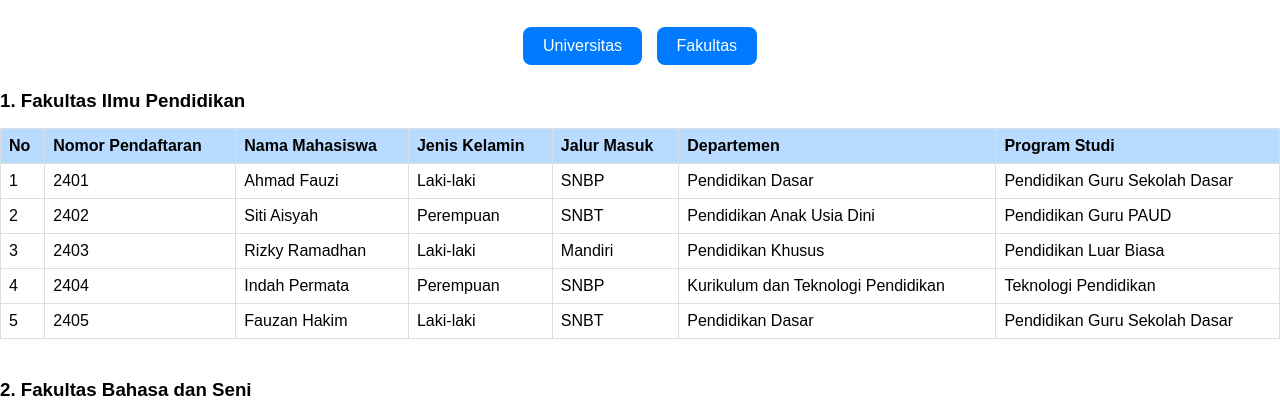
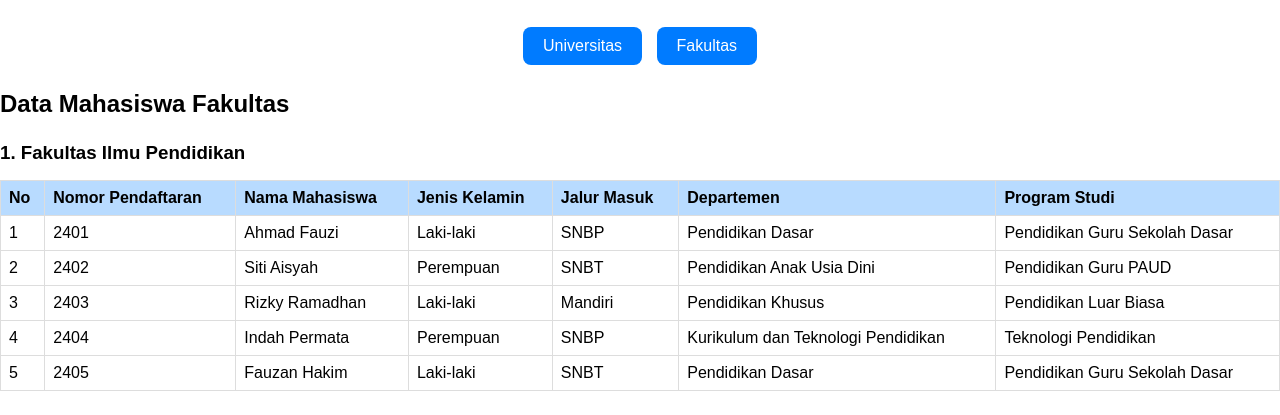
Before and after one commit to sayyesss11rf/sayyesss11rf.github.io, a plain HTML site: page fakultas.html in a window 1280 px wide. Shown: the part 365-780 px from the top of the page. Drawn offline with Linux system fonts and the light colour scheme.

Commit message:
Add files via upload

```diff
--- a/fakultas.html
+++ b/fakultas.html
@@ -71,6 +71,9 @@
         .tombol button:hover {
             background-color: #0056b3;
         }
+        .judul {
+            margin-bottom: 3vh;
+        }
 
     </style>
 </head>
@@ -86,7 +89,7 @@
         <a href="index.html"><button type="button">Universitas</button></a>
         <a href="#"><button type="button">Fakultas</button></a>
     </section>
-
+<h2 class="judul">Data Mahasiswa Fakultas</h2>
 <h3>1. Fakultas Ilmu Pendidikan</h3>
 <table class="fip">
     <tr>
```
Also changed, not shown: index.html (+1 -1 lines).
